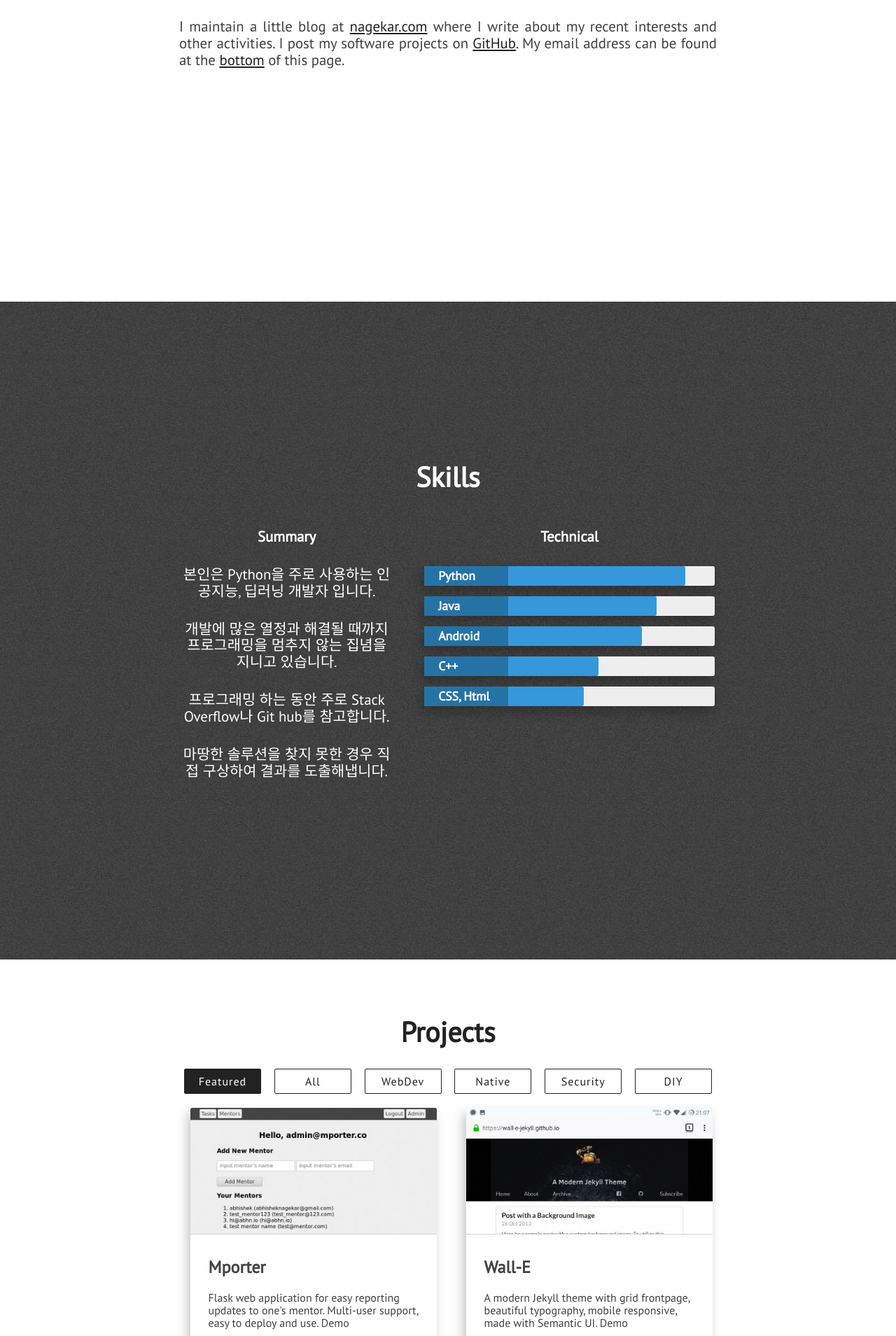
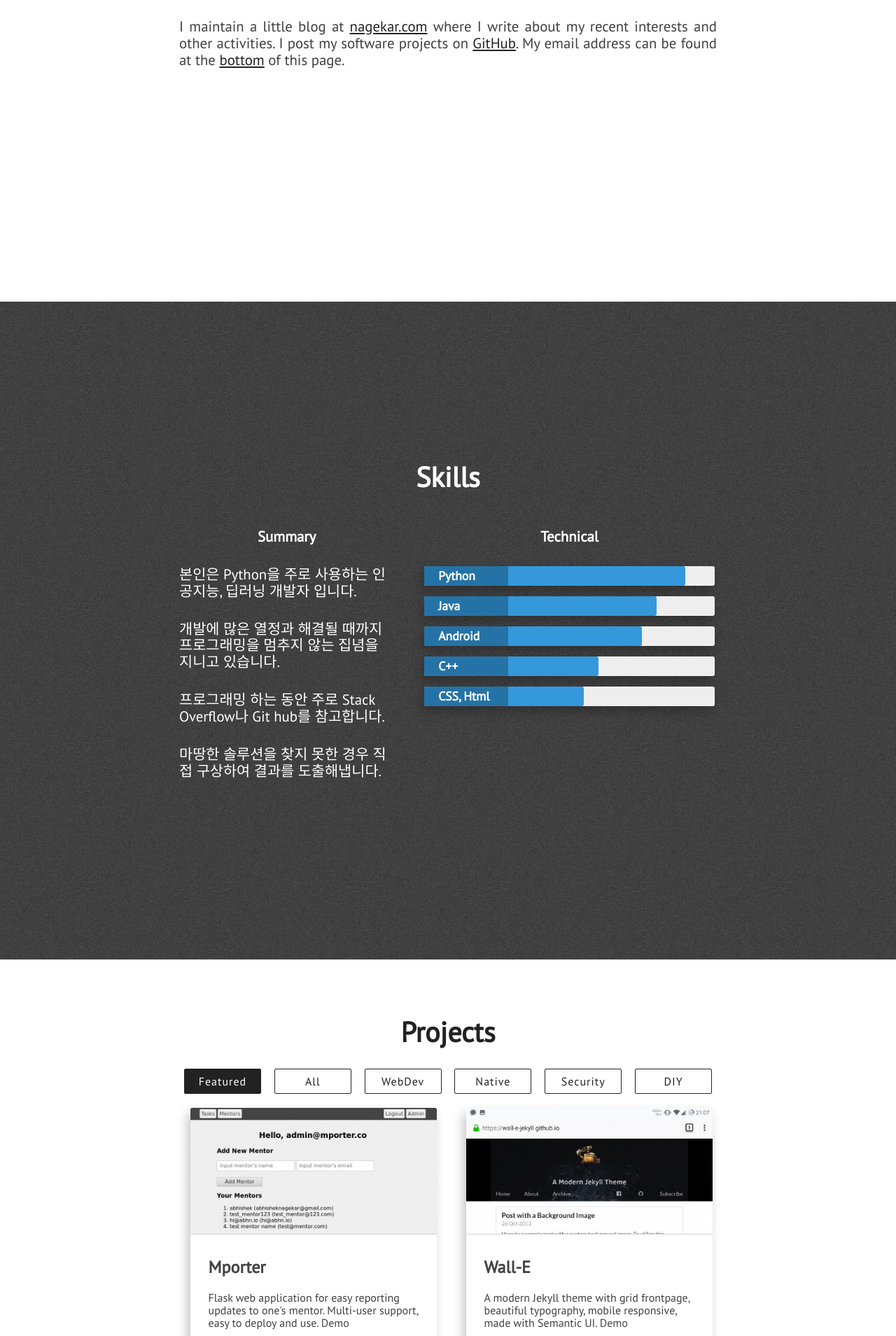
Before and after one commit to SongChaeYoung98/SongChaeYoung98.github.io, a Jekyll site: the page built from index.html, in a window 1280 px wide. Shown: the part 1529-3438 px from the top of the page at 70% size. Built offline with Jekyll 4.4.1, drawn with Linux system fonts in a browser that asks for light colours; nearby versions of some CDN libraries.

Commit message:
Update skills.html

```diff
--- a/_includes/skills.html
+++ b/_includes/skills.html
@@ -7,16 +7,16 @@
             <div class="skills-grid">
                 <div class="what-i-do">
                     <h3 class="center-align skills-subsection">Summary</h3>
-                    <p class="paragraph-text center-align">
+                    <p class="paragraph-text left-align">
                         본인은 Python을 주로 사용하는 인공지능, 딥러닝 개발자 입니다.
                     </p>
-                    <p class="paragraph-text center-align">
+                    <p class="paragraph-text left-align">
                         개발에 많은 열정과 해결될 때까지 프로그래밍을 멈추지 않는 집념을 지니고 있습니다.
                     </p>
-                    <p class="paragraph-text center-align">
+                    <p class="paragraph-text left-align">
                         프로그래밍 하는 동안 주로 Stack Overflow나 Git hub를 참고합니다.
                     </p>
-                    <p class="paragraph-text center-align">
+                    <p class="paragraph-text left-align">
                         마땅한 솔루션을 찾지 못한 경우 직접 구상하여 결과를 도출해냅니다.
                     </p>
                 </div>
```
